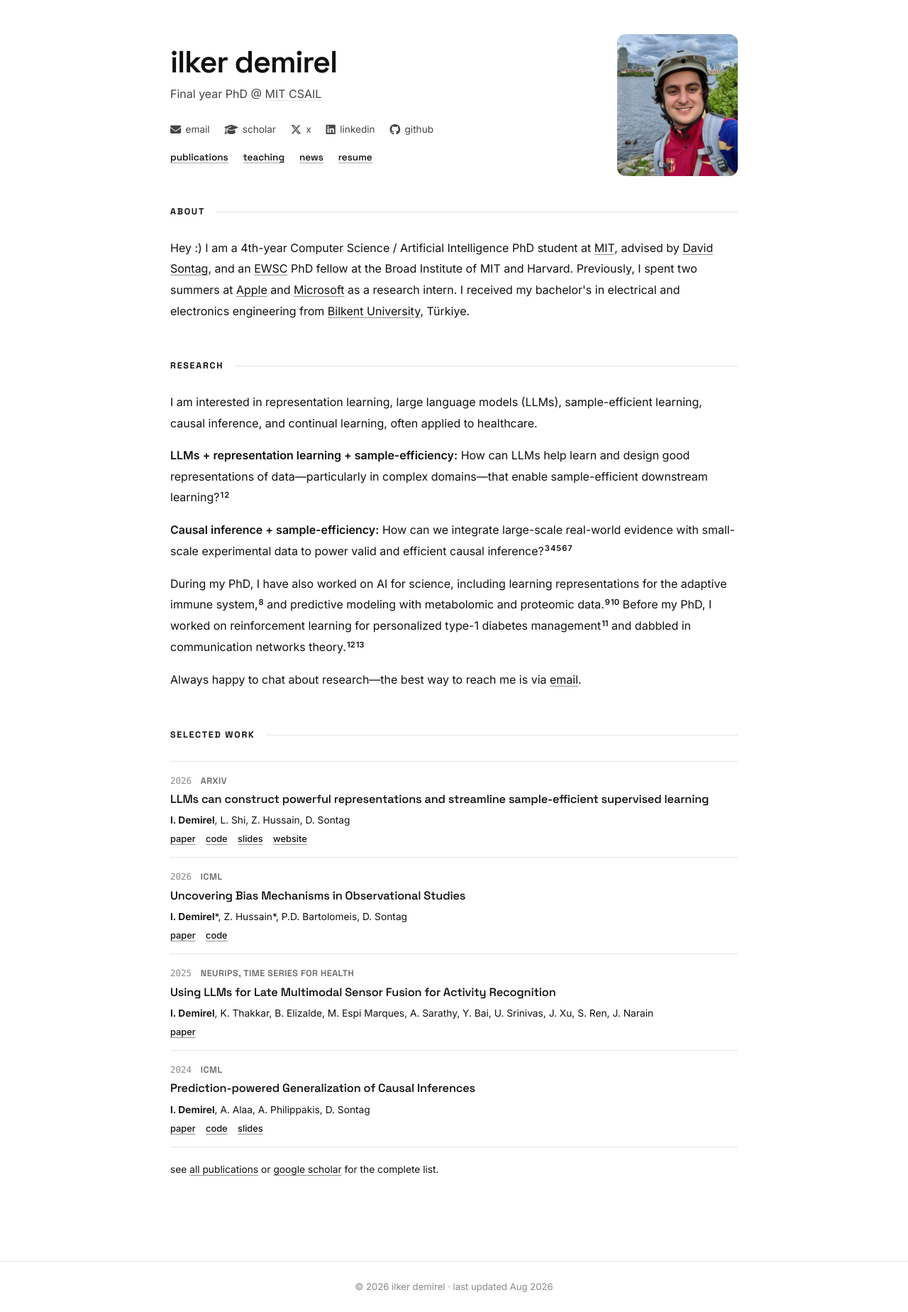
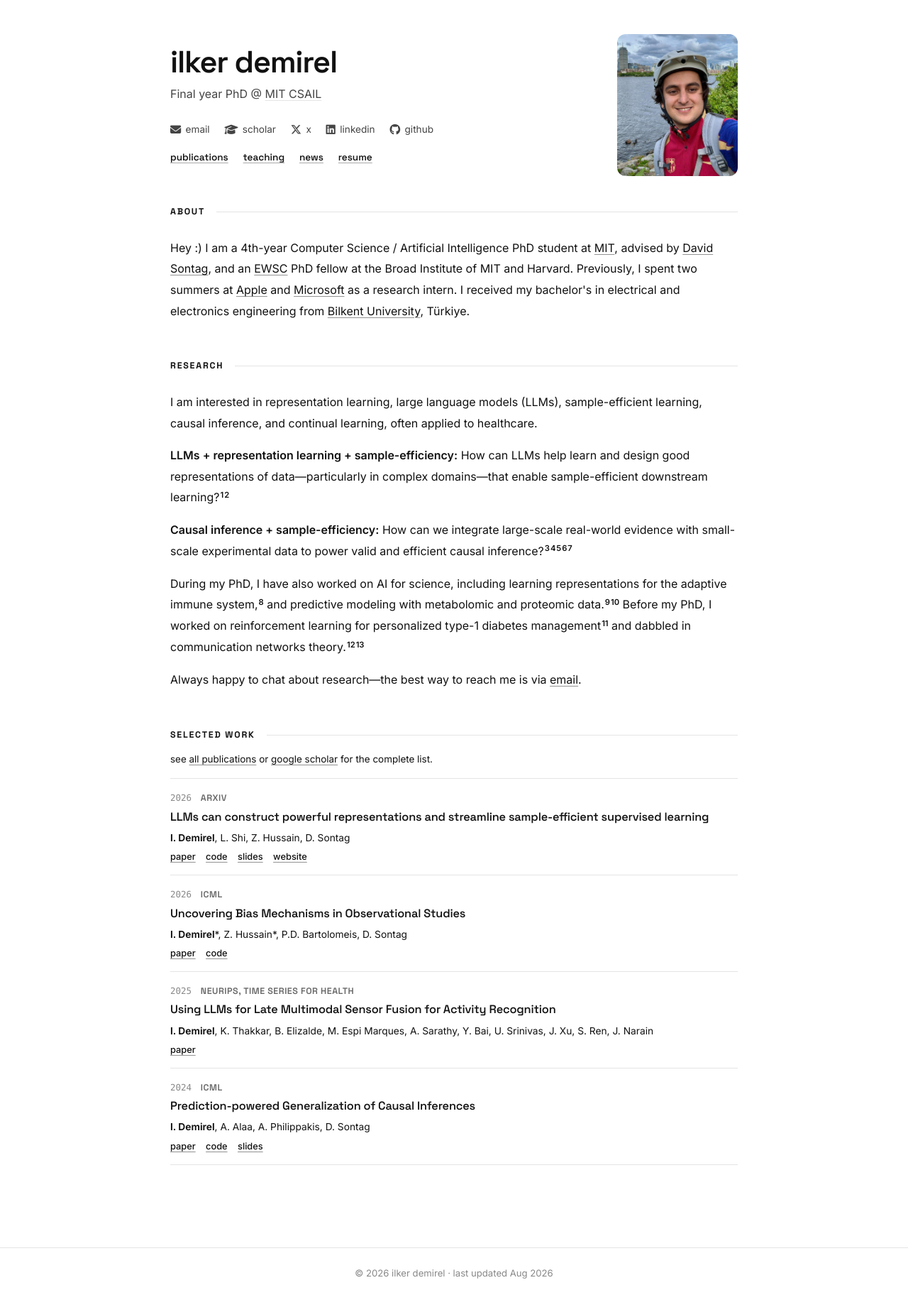
Before and after one commit to demireal/demireal.github.io, a Jekyll site: the page built from index.html, in a window 1280 px wide. Shown: the whole page at 71% size. Built offline with Jekyll 4.4.1, drawn with Linux system fonts in a browser that asks for light colours.

Commit message:
v2: move complete-list note directly under selected work heading
Co-authored-by: Cursor <cursoragent@cursor.com>

```diff
--- a/assets/css/main.scss
+++ b/assets/css/main.scss
@@ -369,9 +369,9 @@ a:hover {
 }
 
 .scholar-note {
-  font-size: 0.86rem;
+  font-size: 0.84rem;
   color: var(--text-muted);
-  margin-top: 1.2rem;
+  margin: -0.9rem 0 0.9rem;
 }
 
 /* ============================================================
--- a/index.html
+++ b/index.html
@@ -71,10 +71,10 @@ title: ""
 <!-- ── Selected Publications ───────────────────────────── -->
 <section class="section">
   <h2 class="section__heading">selected work</h2>
+  <p class="scholar-note">see <a href="{{ '/publications/' | relative_url }}">all publications</a> or <a href="https://scholar.google.com/citations?user=pHAhVlQAAAAJ" target="_blank" rel="noopener">google scholar</a> for the complete list.</p>
   {% for pub in site.data.publications %}
     {% if pub.selected %}
       {% include pub-item.html pub=pub hide_note=true %}
     {% endif %}
   {% endfor %}
-  <p class="scholar-note">see <a href="{{ '/publications/' | relative_url }}">all publications</a> or <a href="https://scholar.google.com/citations?user=pHAhVlQAAAAJ" target="_blank" rel="noopener">google scholar</a> for the complete list.</p>
 </section>
```
